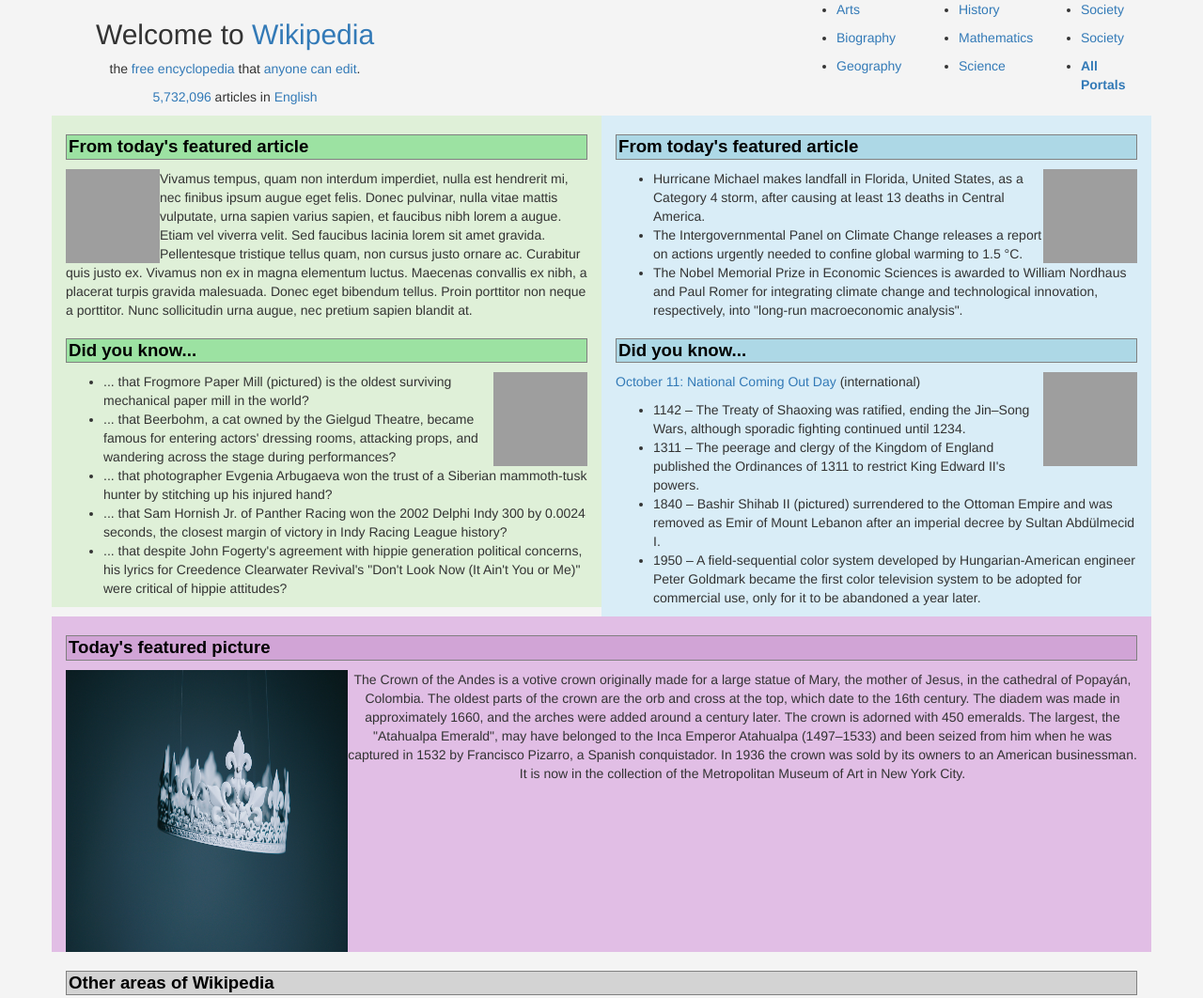
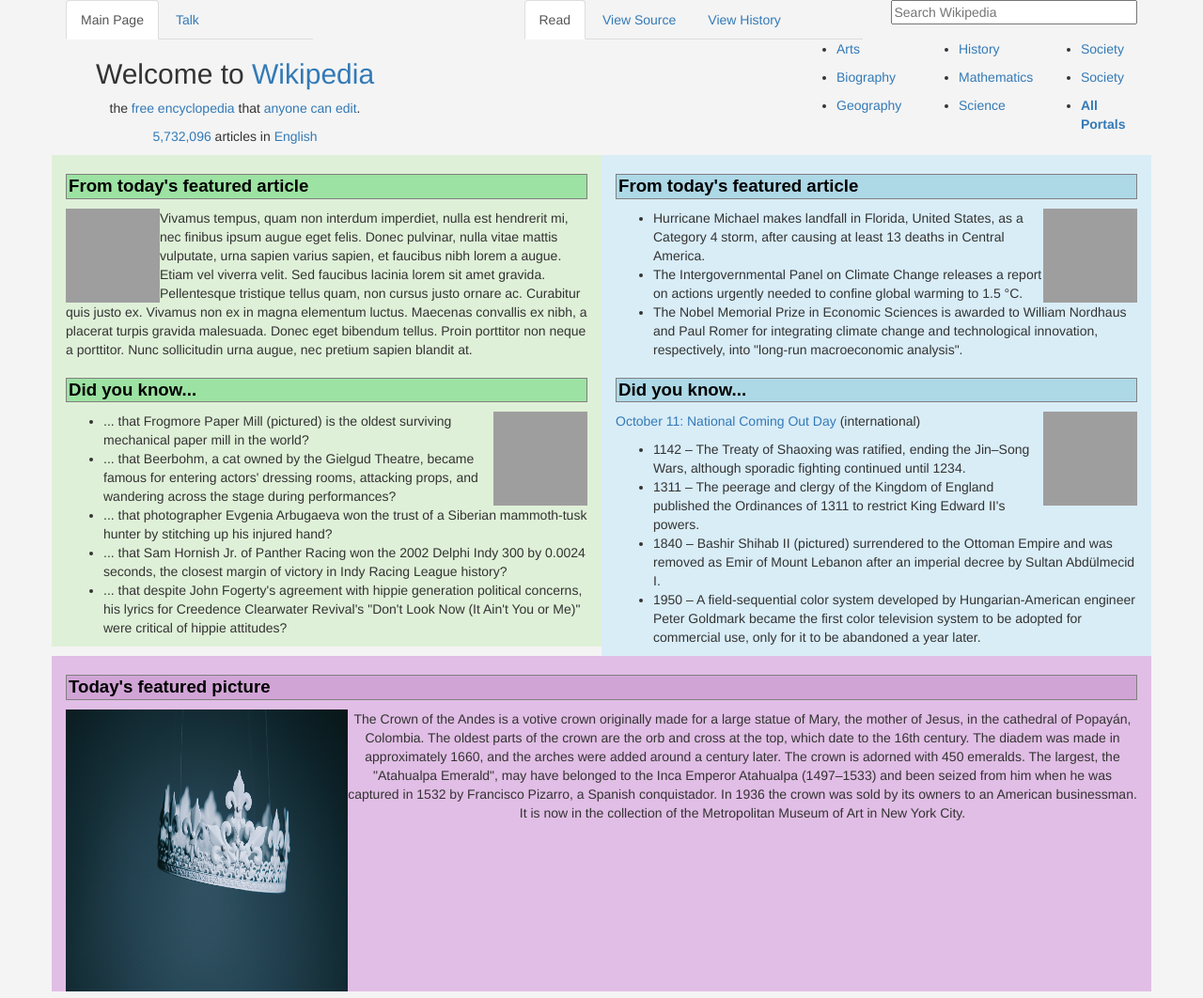
Before and after one commit to rohanpmoore/wiki-clone, a plain HTML site: page index.html in a window 1280 px wide. Shown: the top 1062 px of the page at 94% size. Drawn offline with Linux system fonts and the light colour scheme; grey boxes are pictures that could not be loaded.

Commit message:
add top bar

```diff
--- a/css/styles.css
+++ b/css/styles.css
@@ -82,3 +82,8 @@ body {
   float: left;
   margin: 4px;
 }
+
+.topnav {
+    overflow: hidden;
+    width: 100%;
+}
--- a/index.html
+++ b/index.html
@@ -8,6 +8,24 @@
   </head>
   <body>
     <div class="container">
+      <div class="row">
+        <div class="col-md-3">
+          <ul class="nav nav-tabs">
+            <li role="presentation" class="active"><a href="#">Main Page</a></li>
+            <li role="presentation"><a href="#">Talk</a></li>
+          </ul>
+        </div>
+        <div class="col-md-4 col-md-offset-2">
+          <ul class="nav nav-tabs">
+            <li role="presentation" class="active"><a href="#">Read</a></li>
+            <li role="presentation"><a href="#">View Source</a></li>
+            <li role="presentation"><a href="#">View History</a></li>
+          </ul>
+        </div>
+        <div class="col-md-3">
+          <input type="text" placeholder="Search Wikipedia" class="topnav">
+        </div>
+      </div>
       <div class="row">
         <div class="col-md-4 centered">
           <h2>Welcome to <a href="#">Wikipedia</a></h2>
```
